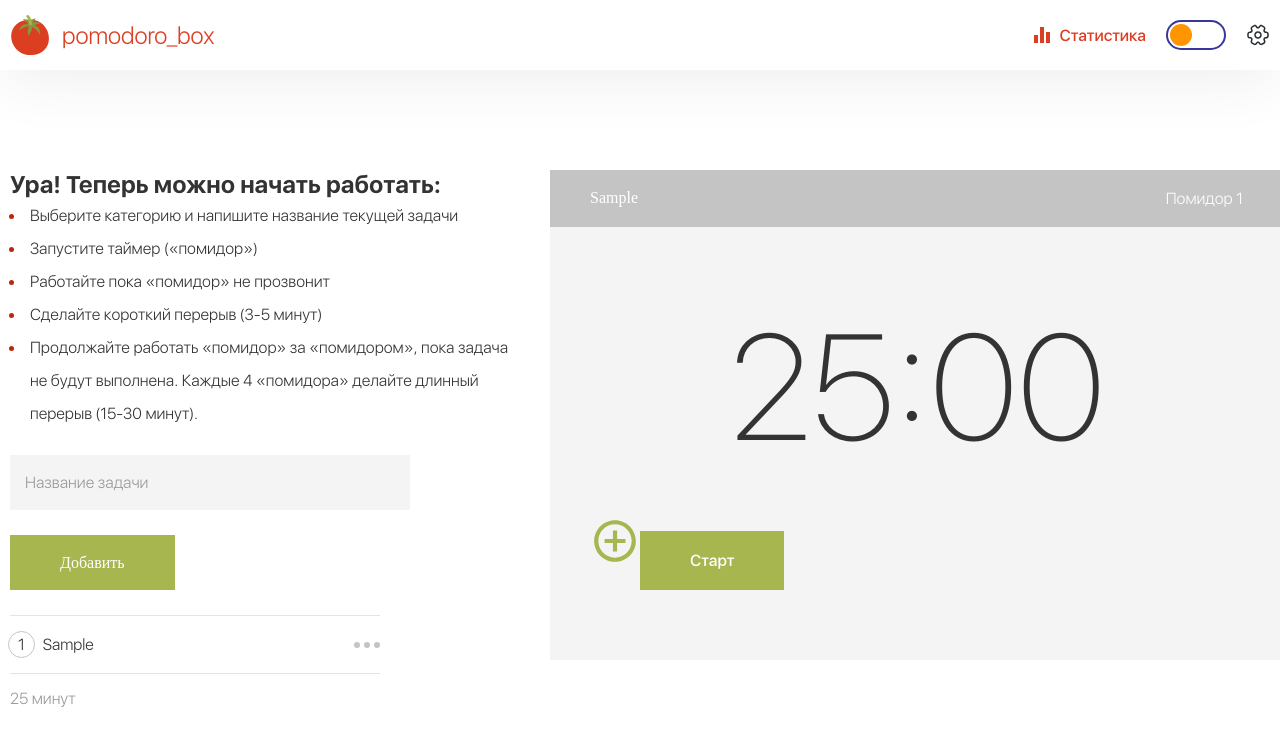
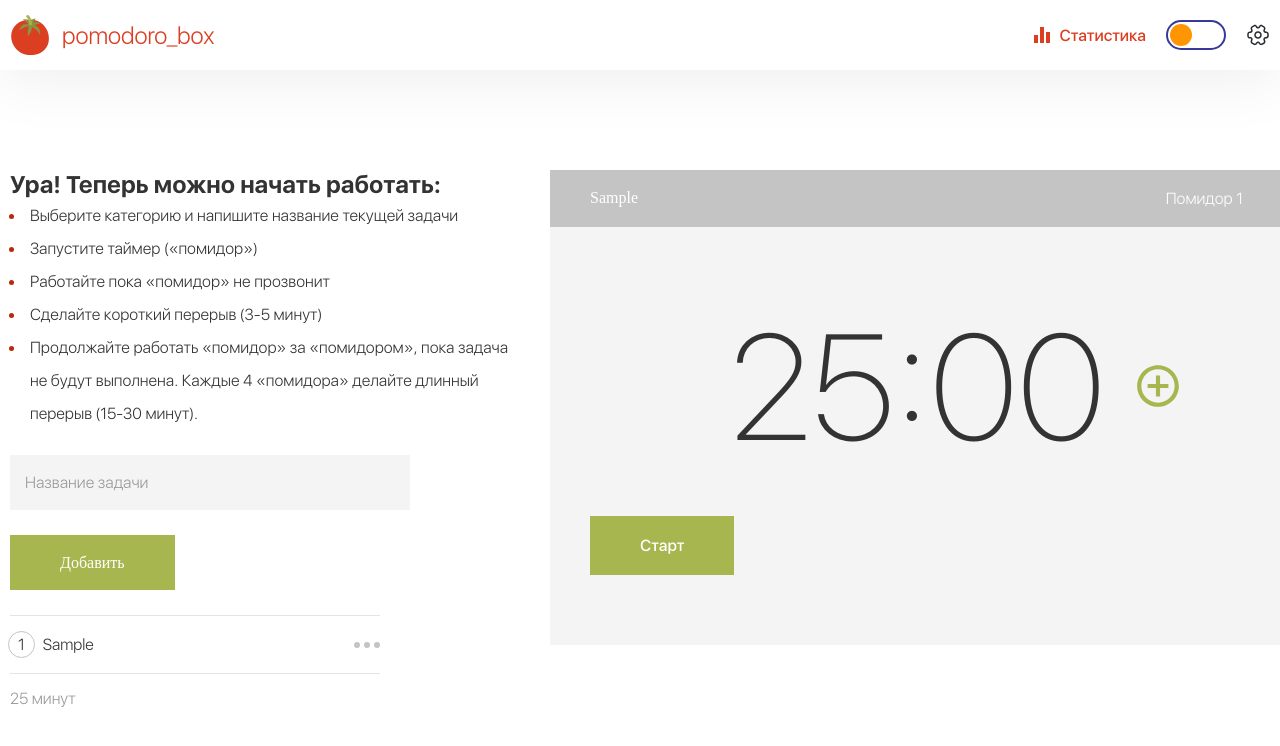
Before and after one commit to EgorDyach/pomodoro, a React (Vite) app: page / in a window 1280 px wide. Both pictures are taken after typing "Sample" into the empty fields and a click on the button "Добавить". Shown: the top 746 px of the page. Built offline with nearby package versions, Linux system fonts and the light colour scheme; a web font is replaced by a local one.

Commit message:
added position for addMinute btn

```diff
--- a/src/shared/MainTimer/MainTimerBody/MainTimerBody.tsx
+++ b/src/shared/MainTimer/MainTimerBody/MainTimerBody.tsx
@@ -73,14 +73,14 @@ export function MainTimerBody({ active }: { active: Task; }) {
       } else if (isPlaying) {
         setTimeOfTask(timeOfTask - 1)
       }
-    }, 10)
+    }, 1000)
 
     return () => clearInterval(interval);
   }, [active, dispatch, isNotificationOn, isPlaying, timeOfTask]);
   return (
     <div className='mainTimer__body'>
       <Text As='h3' weight={200} size={150} color={isPlaying ? '#DC3E22' : (appTheme === 'dark' ? '#E7E7E7' : "#333")} className='mainTimer__title'>{remakeTime(timeOfTask)}</Text>
-      <button onClick={handleAddMinute}><Icon size={50} typeOfIcon={EIcons.plus} /></button>
+      <button onClick={handleAddMinute} className='mainTimer__body-addMinute'><Icon size={50} typeOfIcon={EIcons.plus} /></button>
       <TimerStartStopBtn handleClick={(handleClick)} isPlaying={isPlaying} isStarted={isStarted} />
       {/* <TimerStopReadyBtn /> */}
     </div>
--- a/src/shared/MainTimer/MainTimerBody/maintimerbody.css
+++ b/src/shared/MainTimer/MainTimerBody/maintimerbody.css
@@ -4,6 +4,7 @@
     background-color: #f4f4f4;
     max-width: 753px;
     transition: .3s ease-in-out;
+    position: relative;
 }
 
 .mainTimer__title {
@@ -15,3 +16,10 @@
 .darkTheme .mainTimer__body {
     background-color: rgba(66, 66, 66, 0.4);
 }
+
+.mainTimer__body-addMinute {
+    position: absolute;
+    right: 100px;
+    top: 50%;
+    transform: translateY(-150%);
+}
```
